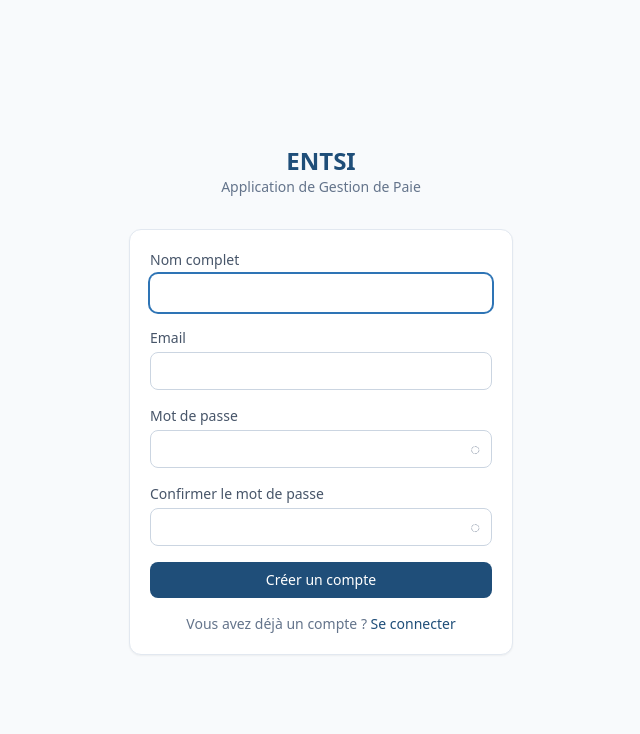
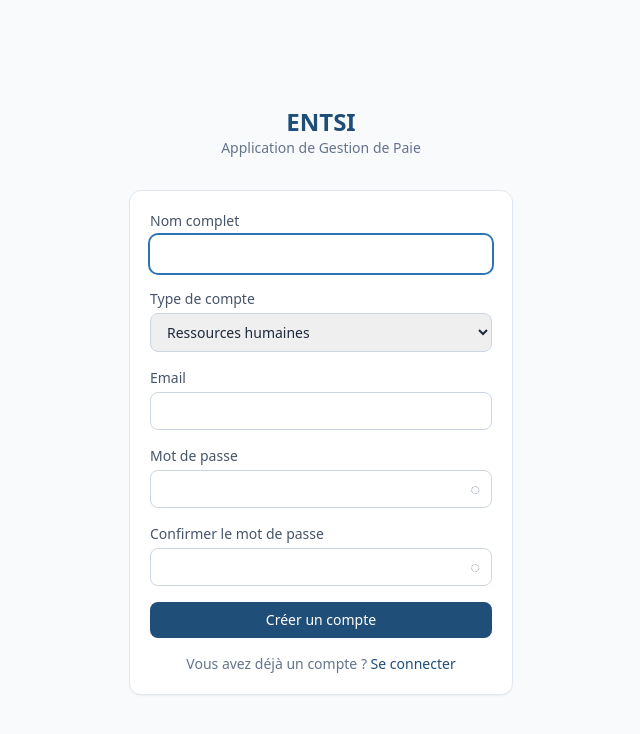
Before and after one commit to bassirousydiatta-ai/Gestion_paie, a React (Vite) app in the folder gestion_paie_frontend/: page /login in a window 1280 px wide. Both pictures are taken after a click on the button "Créer un compte". Shown: the top 734 px of the page, without its empty margins (319-959 px from the left). Built offline with nearby package versions, Linux system fonts and the light colour scheme; no server answers.

Commit message:
Allow selecting account role at registration

```diff
--- a/gestion_paie_frontend/src/api/auth.js
+++ b/gestion_paie_frontend/src/api/auth.js
@@ -2,12 +2,13 @@ import api from './client';
 
 export const authApi = {
   login: (email, password) => api.post('/login', { email, password }),
-  register: (name, email, password, passwordConfirmation) =>
+  register: (name, email, password, passwordConfirmation, role) =>
     api.post('/register', {
       name,
       email,
       password,
       password_confirmation: passwordConfirmation,
+      role,
     }),
   logout: () => api.post('/logout'),
   me: () => api.get('/me'),
--- a/gestion_paie_frontend/src/context/AuthContext.jsx
+++ b/gestion_paie_frontend/src/context/AuthContext.jsx
@@ -39,8 +39,8 @@ export function AuthProvider({ children }) {
     return res.data.user;
   }
 
-  async function register(name, email, password, passwordConfirmation) {
-    const res = await authApi.register(name, email, password, passwordConfirmation);
+  async function register(name, email, password, passwordConfirmation, role) {
+    const res = await authApi.register(name, email, password, passwordConfirmation, role);
     localStorage.setItem('token', res.data.token);
     localStorage.setItem('user', JSON.stringify(res.data.user));
     setUser(res.data.user);
--- a/gestion_paie_frontend/src/pages/LoginPage.jsx
+++ b/gestion_paie_frontend/src/pages/LoginPage.jsx
@@ -5,6 +5,7 @@ import { useAuth } from '../context/AuthContext';
 export default function LoginPage() {
   const [mode, setMode] = useState('login');
   const [name, setName] = useState('');
+  const [role, setRole] = useState('rh');
   const [email, setEmail] = useState('');
   const [password, setPassword] = useState('');
   const [passwordConfirmation, setPasswordConfirmation] = useState('');
@@ -21,7 +22,7 @@ export default function LoginPage() {
     setSubmitting(true);
     try {
       if (mode === 'register') {
-        await register(name, email, password, passwordConfirmation);
+        await register(name, email, password, passwordConfirmation, role);
       } else {
         await login(email, password);
       }
@@ -71,6 +72,16 @@ export default function LoginPage() {
                 required
                 autoFocus
               />
+            </div>
+          )}
+
+          {mode === 'register' && (
+            <div>
+              <label className="label">Type de compte</label>
+              <select className="input" value={role} onChange={(e) => setRole(e.target.value)} required>
+                <option value="rh">Ressources humaines</option>
+                <option value="comptable">Comptable</option>
+              </select>
             </div>
           )}
 
```
Also changed, not shown: 2 other files (tests, documents, lock files or other folders).
